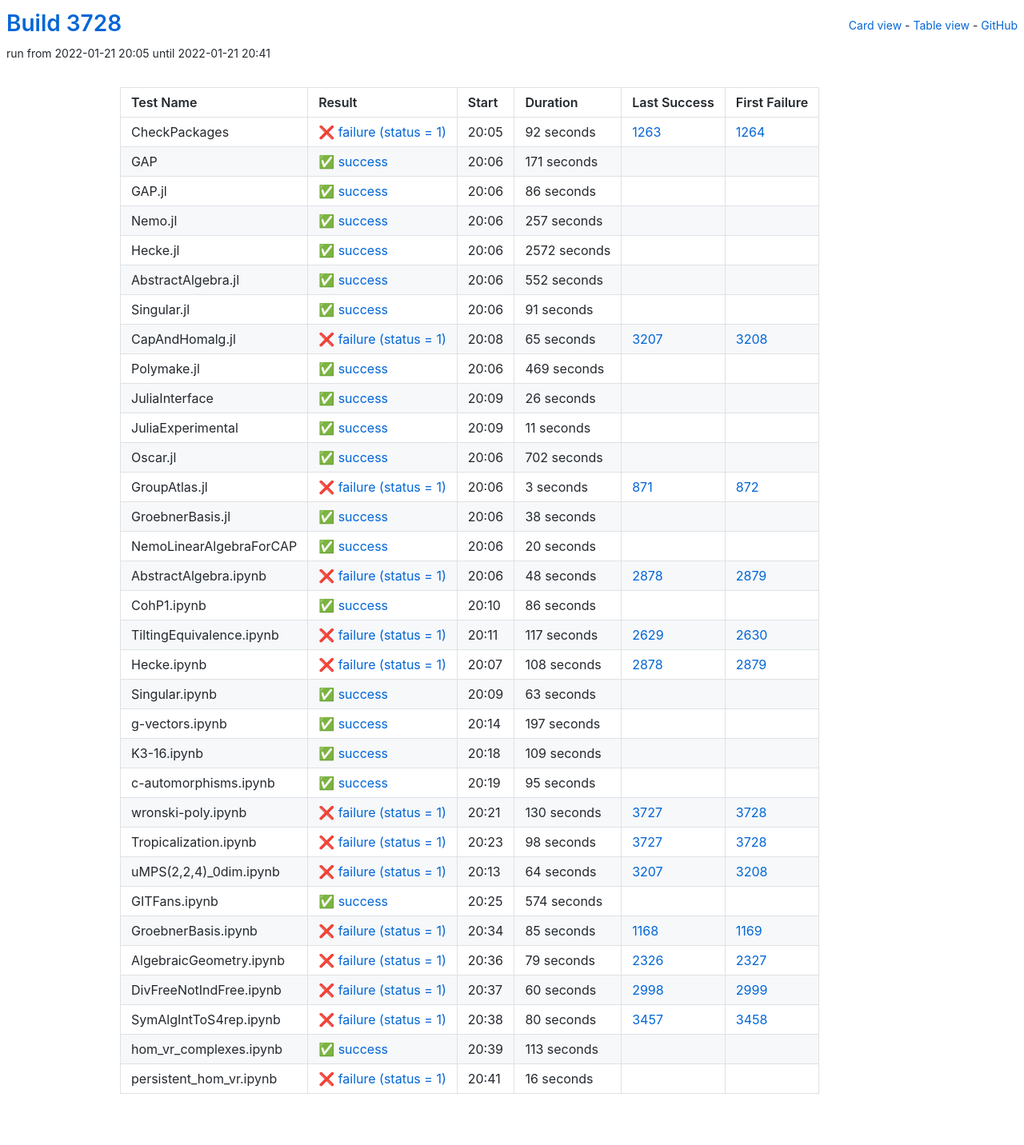
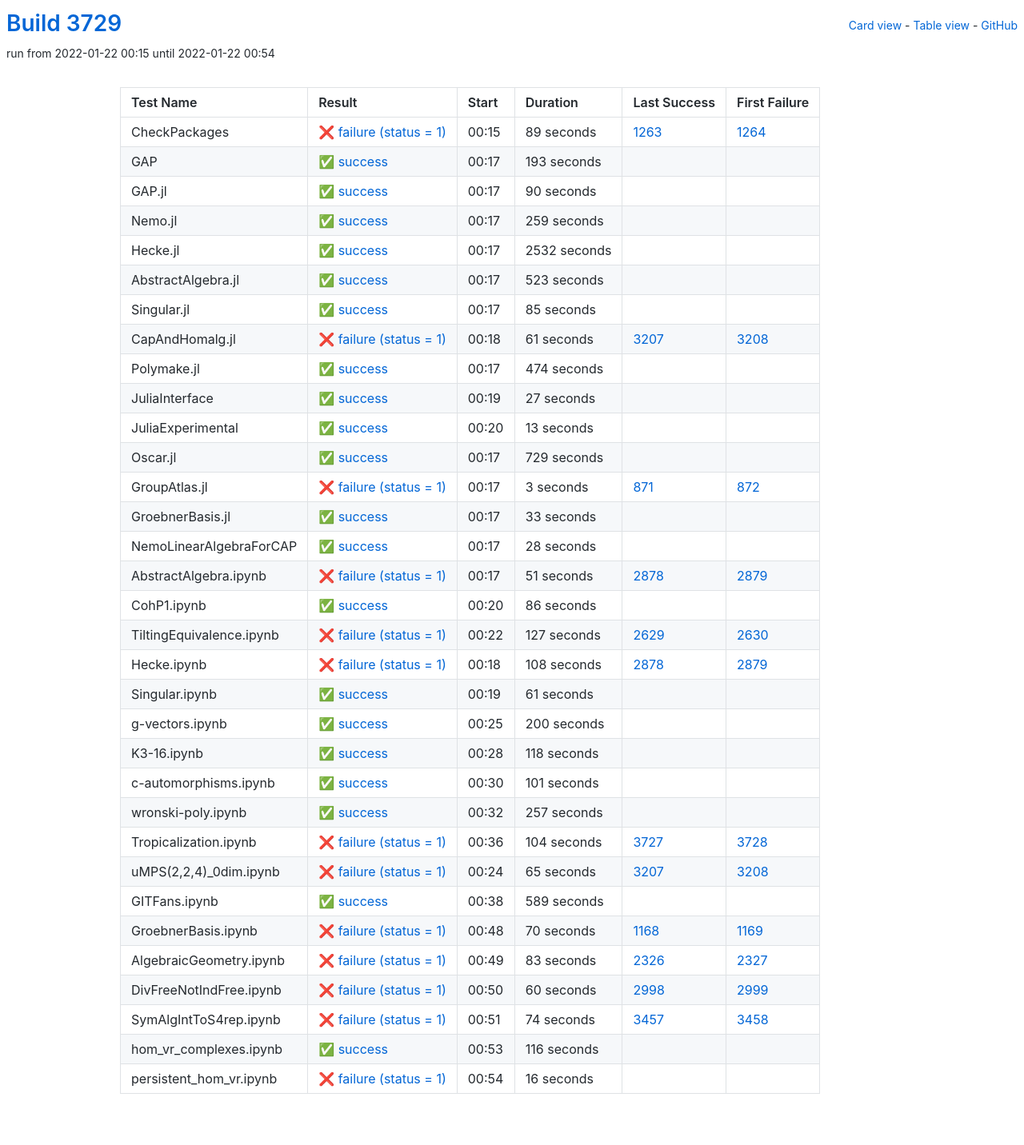
Before and after one commit to oscar-system/oscar-ci-status-stable, a Jekyll site: the page built from table.html, in a window 1280 px wide. Shown: the whole page at 80% size. Built offline with Jekyll 4.4.1, drawn with Linux system fonts in a browser that asks for light colours.

Commit message:
Build #3729

```diff
--- a/_data/ci.yml
+++ b/_data/ci.yml
@@ -1,6 +1,6 @@
 ---
-build: 3728
-build_url: https://oscarci.mathematik.uni-kl.de/job/oscar-stable/3728/
+build: 3729
+build_url: https://oscarci.mathematik.uni-kl.de/job/oscar-stable/3729/
 job: oscar-stable
 organization: oscar-system
 repo: oscar-ci-status-stable
@@ -8,152 +8,152 @@ repourl: https://github.com/oscar-system/oscar-ci-status-stable
 tests:
 - name: CheckPackages
   id: checkpackages
-  log: https://oscarci.mathematik.uni-kl.de/job/oscar-stable/3728/artifact/logs/build-3728/CheckPackages.log
-  start: 2022-01-21 20:05
+  log: https://oscarci.mathematik.uni-kl.de/job/oscar-stable/3729/artifact/logs/build-3729/CheckPackages.log
+  start: 2022-01-22 00:15
   success: false
   exitcode: 1
   status: failure
-  duration: 92
+  duration: 89
   last_success: 1263
   last_success_url: https://oscarci.mathematik.uni-kl.de/job/oscar-stable/1263/
   first_failure: 1264
   first_failure_url: https://oscarci.mathematik.uni-kl.de/job/oscar-stable/1264/
 - name: GAP
   id: gap
-  log: https://oscarci.mathematik.uni-kl.de/job/oscar-stable/3728/artifact/logs/build-3728/GAP.log
-  start: 2022-01-21 20:06
+  log: https://oscarci.mathematik.uni-kl.de/job/oscar-stable/3729/artifact/logs/build-3729/GAP.log
+  start: 2022-01-22 00:17
   success: true
   exitcode: 0
   status: success
-  duration: 171
+  duration: 193
   last_success: false
   last_success_url:
   first_failure: false
   first_failure_url:
 - name: GAP.jl
   id: gap-jl
-  log: https://oscarci.mathematik.uni-kl.de/job/oscar-stable/3728/artifact/logs/build-3728/GAP.jl.log
-  start: 2022-01-21 20:06
+  log: https://oscarci.mathematik.uni-kl.de/job/oscar-stable/3729/artifact/logs/build-3729/GAP.jl.log
+  start: 2022-01-22 00:17
   success: true
   exitcode: 0
   status: success
-  duration: 86
+  duration: 90
   last_success: false
   last_success_url:
   first_failure: false
   first_failure_url:
 - name: Nemo.jl
   id: nemo-jl
-  log: https://oscarci.mathematik.uni-kl.de/job/oscar-stable/3728/artifact/logs/build-3728/Nemo.jl.log
-  start: 2022-01-21 20:06
+  log: https://oscarci.mathematik.uni-kl.de/job/oscar-stable/3729/artifact/logs/build-3729/Nemo.jl.log
+  start: 2022-01-22 00:17
   success: true
   exitcode: 0
   status: success
-  duration: 257
+  duration: 259
   last_success: false
   last_success_url:
   first_failure: false
   first_failure_url:
 - name: Hecke.jl
   id: hecke-jl
-  log: https://oscarci.mathematik.uni-kl.de/job/oscar-stable/3728/artifact/logs/build-3728/Hecke.jl.log
-  start: 2022-01-21 20:06
+  log: https://oscarci.mathematik.uni-kl.de/job/oscar-stable/3729/artifact/logs/build-3729/Hecke.jl.log
+  start: 2022-01-22 00:17
   success: true
   exitcode: 0
   status: success
-  duration: 2572
+  duration: 2532
   last_success: false
   last_success_url:
   first_failure: false
   first_failure_url:
 - name: AbstractAlgebra.jl
   id: abstractalgebra-jl
-  log: https://oscarci.mathematik.uni-kl.de/job/oscar-stable/3728/artifact/logs/build-3728/AbstractAlgebra.jl.log
-  start: 2022-01-21 20:06
+  log: https://oscarci.mathematik.uni-kl.de/job/oscar-stable/3729/artifact/logs/build-3729/AbstractAlgebra.jl.log
+  start: 2022-01-22 00:17
   success: true
   exitcode: 0
   status: success
-  duration: 552
+  duration: 523
   last_success: false
   last_success_url:
   first_failure: false
   first_failure_url:
 - name: Singular.jl
   id: singular-jl
-  log: https://oscarci.mathematik.uni-kl.de/job/oscar-stable/3728/artifact/logs/build-3728/Singular.jl.log
-  start: 2022-01-21 20:06
+  log: https://oscarci.mathematik.uni-kl.de/job/oscar-stable/3729/artifact/logs/build-3729/Singular.jl.log
+  start: 2022-01-22 00:17
   success: true
   exitcode: 0
   status: success
-  duration: 91
+  duration: 85
   last_success: false
   last_success_url:
   first_failure: false
   first_failure_url:
 - name: CapAndHomalg.jl
   id: capandhomalg-jl
-  log: https://oscarci.mathematik.uni-kl.de/job/oscar-stable/3728/artifact/logs/build-3728/CapAndHomalg.jl.log
-  start: 2022-01-21 20:08
+  log: https://oscarci.mathematik.uni-kl.de/job/oscar-stable/3729/artifact/logs/build-3729/CapAndHomalg.jl.log
+  start: 2022-01-22 00:18
   success: false
   exitcode: 1
   status: failure
-  duration: 65
+  duration: 61
   last_success: 3207
   last_success_url: https://oscarci.mathematik.uni-kl.de/job/oscar-stable/3207/
   first_failure: 3208
   first_failure_url: https://oscarci.mathematik.uni-kl.de/job/oscar-stable/3208/
 - name: Polymake.jl
   id: polymake-jl
-  log: https://oscarci.mathematik.uni-kl.de/job/oscar-stable/3728/artifact/logs/build-3728/Polymake.jl.log
-  start: 2022-01-21 20:06
+  log: https://oscarci.mathematik.uni-kl.de/job/oscar-stable/3729/artifact/logs/build-3729/Polymake.jl.log
+  start: 2022-01-22 00:17
   success: true
   exitcode: 0
   status: success
-  duration: 469
+  duration: 474
   last_success: false
   last_success_url:
   first_failure: false
   first_failure_url:
 - name: JuliaInterface
   id: juliainterface
-  log: https://oscarci.mathematik.uni-kl.de/job/oscar-stable/3728/artifact/logs/build-3728/JuliaInterface.log
-  start: 2022-01-21 20:09
+  log: https://oscarci.mathematik.uni-kl.de/job/oscar-stable/3729/artifact/logs/build-3729/JuliaInterface.log
+  start: 2022-01-22 00:19
   success: true
   exitcode: 0
   status: success
-  duration: 26
+  duration: 27
   last_success: false
   last_success_url:
   first_failure: false
   first_failure_url:
 - name: JuliaExperimental
   id: juliaexperimental
-  log: https://oscarci.mathematik.uni-kl.de/job/oscar-stable/3728/artifact/logs/build-3728/JuliaExperimental.log
-  start: 2022-01-21 20:09
+  log: https://oscarci.mathematik.uni-kl.de/job/oscar-stable/3729/artifact/logs/build-3729/JuliaExperimental.log
+  start: 2022-01-22 00:20
   success: true
   exitcode: 0
   status: success
-  duration: 11
+  duration: 13
   last_success: false
   last_success_url:
   first_failure: false
   first_failure_url:
 - name: Oscar.jl
   id: oscar-jl
-  log: https://oscarci.mathematik.uni-kl.de/job/oscar-stable/3728/artifact/logs/build-3728/Oscar.jl.log
-  start: 2022-01-21 20:06
+  log: https://oscarci.mathematik.uni-kl.de/job/oscar-stable/3729/artifact/logs/build-3729/Oscar.jl.log
+  start: 2022-01-22 00:17
   success: true
   exitcode: 0
   status: success
-  duration: 702
+  duration: 729
   last_success: false
   last_success_url:
   first_failure: false
   first_failure_url:
 - name: GroupAtlas.jl
   id: groupatlas-jl
-  log: https://oscarci.mathematik.uni-kl.de/job/oscar-stable/3728/artifact/logs/build-3728/GroupAtlas.jl.log
-  start: 2022-01-21 20:06
+  log: https://oscarci.mathematik.uni-kl.de/job/oscar-stable/3729/artifact/logs/build-3729/GroupAtlas.jl.log
+  start: 2022-01-22 00:17
   success: false
   exitcode: 1
   status: failure
@@ -164,44 +164,44 @@ tests:
   first_failure_url: https://oscarci.mathematik.uni-kl.de/job/oscar-stable/872/
 - name: GroebnerBasis.jl
   id: groebnerbasis-jl
-  log: https://oscarci.mathematik.uni-kl.de/job/oscar-stable/3728/artifact/logs/build-3728/GroebnerBasis.jl.log
-  start: 2022-01-21 20:06
+  log: https://oscarci.mathematik.uni-kl.de/job/oscar-stable/3729/artifact/logs/build-3729/GroebnerBasis.jl.log
+  start: 2022-01-22 00:17
   success: true
   exitcode: 0
   status: success
-  duration: 38
+  duration: 33
   last_success: false
   last_success_url:
   first_failure: false
   first_failure_url:
 - name: NemoLinearAlgebraForCAP
   id: nemolinearalgebraforcap
-  log: https://oscarci.mathematik.uni-kl.de/job/oscar-stable/3728/artifact/logs/build-3728/NemoLinearAlgebraForCAP.log
-  start: 2022-01-21 20:06
+  log: https://oscarci.mathematik.uni-kl.de/job/oscar-stable/3729/artifact/logs/build-3729/NemoLinearAlgebraForCAP.log
+  start: 2022-01-22 00:17
   success: true
   exitcode: 0
   status: success
-  duration: 20
+  duration: 28
   last_success: false
   last_success_url:
   first_failure: false
   first_failure_url:
 - name: AbstractAlgebra.ipynb
   id: abstractalgebra-ipynb
-  log: https://oscarci.mathematik.uni-kl.de/job/oscar-stable/3728/artifact/logs/build-3728/AbstractAlgebra.ipynb.log
-  start: 2022-01-21 20:06
+  log: https://oscarci.mathematik.uni-kl.de/job/oscar-stable/3729/artifact/logs/build-3729/AbstractAlgebra.ipynb.log
+  start: 2022-01-22 00:17
   success: false
   exitcode: 1
   status: failure
-  duration: 48
+  duration: 51
   last_success: 2878
   last_success_url: https://oscarci.mathematik.uni-kl.de/job/oscar-stable/2878/
   first_failure: 2879
   first_failure_url: https://oscarci.mathematik.uni-kl.de/job/oscar-stable/2879/
 - name: CohP1.ipynb
   id: cohp1-ipynb
-  log: https://oscarci.mathematik.uni-kl.de/job/oscar-stable/3728/artifact/logs/build-3728/CohP1.ipynb.log
-  start: 2022-01-21 20:10
+  log: https://oscarci.mathematik.uni-kl.de/job/oscar-stable/3729/artifact/logs/build-3729/CohP1.ipynb.log
+  start: 2022-01-22 00:20
   success: true
   exitcode: 0
   status: success
@@ -212,20 +212,20 @@ tests:
   first_failure_url:
 - name: TiltingEquivalence.ipynb
   id: tiltingequivalence-ipynb
-  log: https://oscarci.mathematik.uni-kl.de/job/oscar-stable/3728/artifact/logs/build-3728/TiltingEquivalence.ipynb.log
-  start: 2022-01-21 20:11
+  log: https://oscarci.mathematik.uni-kl.de/job/oscar-stable/3729/artifact/logs/build-3729/TiltingEquivalence.ipynb.log
+  start: 2022-01-22 00:22
   success: false
   exitcode: 1
   status: failure
-  duration: 117
+  duration: 127
   last_success: 2629
   last_success_url: https://oscarci.mathematik.uni-kl.de/job/oscar-stable/2629/
   first_failure: 2630
   first_failure_url: https://oscarci.mathematik.uni-kl.de/job/oscar-stable/2630/
 - name: Hecke.ipynb
   id: hecke-ipynb
-  log: https://oscarci.mathematik.uni-kl.de/job/oscar-stable/3728/artifact/logs/build-3728/Hecke.ipynb.log
-  start: 2022-01-21 20:07
+  log: https://oscarci.mathematik.uni-kl.de/job/oscar-stable/3729/artifact/logs/build-3729/Hecke.ipynb.log
+  start: 2022-01-22 00:18
   success: false
   exitcode: 1
   status: failure
@@ -236,128 +236,128 @@ tests:
   first_failure_url: https://oscarci.mathematik.uni-kl.de/job/oscar-stable/2879/
 - name: Singular.ipynb
   id: singular-ipynb
-  log: https://oscarci.mathematik.uni-kl.de/job/oscar-stable/3728/artifact/logs/build-3728/Singular.ipynb.log
-  start: 2022-01-21 20:09
+  log: https://oscarci.mathematik.uni-kl.de/job/oscar-stable/3729/artifact/logs/build-3729/Singular.ipynb.log
+  start: 2022-01-22 00:19
   success: true
   exitcode: 0
   status: success
-  duration: 63
+  duration: 61
   last_success: false
   last_success_url:
   first_failure: false
   first_failure_url:
 - name: g-vectors.ipynb
   id: g-vectors-ipynb
-  log: https://oscarci.mathematik.uni-kl.de/job/oscar-stable/3728/artifact/logs/build-3728/g-vectors.ipynb.log
-  start: 2022-01-21 20:14
+  log: https://oscarci.mathematik.uni-kl.de/job/oscar-stable/3729/artifact/logs/build-3729/g-vectors.ipynb.log
+  start: 2022-01-22 00:25
   success: true
   exitcode: 0
   status: success
-  duration: 197
+  duration: 200
   last_success: false
   last_success_url:
   first_failure: false
   first_failure_url:
 - name: K3-16.ipynb
   id: k3-16-ipynb
-  log: https://oscarci.mathematik.uni-kl.de/job/oscar-stable/3728/artifact/logs/build-3728/K3-16.ipynb.log
-  start: 2022-01-21 20:18
+  log: https://oscarci.mathematik.uni-kl.de/job/oscar-stable/3729/artifact/logs/build-3729/K3-16.ipynb.log
+  start: 2022-01-22 00:28
   success: true
   exitcode: 0
   status: success
-  duration: 109
+  duration: 118
   last_success: false
   last_success_url:
   first_failure: false
   first_failure_url:
 - name: c-automorphisms.ipynb
   id: c-automorphisms-ipynb
-  log: https://oscarci.mathematik.uni-kl.de/job/oscar-stable/3728/artifact/logs/build-3728/c-automorphisms.ipynb.log
-  start: 2022-01-21 20:19
+  log: https://oscarci.mathematik.uni-kl.de/job/oscar-stable/3729/artifact/logs/build-3729/c-automorphisms.ipynb.log
+  start: 2022-01-22 00:30
   success: true
   exitcode: 0
   status: success
-  duration: 95
+  duration: 101
   last_success: false
   last_success_url:
   first_failure: false
   first_failure_url:
 - name: wronski-poly.ipynb
   id: wronski-poly-ipynb
-  log: https://oscarci.mathematik.uni-kl.de/job/oscar-stable/3728/artifact/logs/build-3728/wronski-poly.ipynb.log
-  start: 2022-01-21 20:21
+  log: https://oscarci.mathematik.uni-kl.de/job/oscar-stable/3729/artifact/logs/build-3729/wronski-poly.ipynb.log
+  start: 2022-01-22 00:32
+  success: true
+  exitcode: 0
+  status: success
+  duration: 257
+  last_success: false
+  last_success_url:
+  first_failure: false
+  first_failure_url:
+- name: Tropicalization.ipynb
+  id: tropicalization-ipynb
+  log: https://oscarci.mathematik.uni-kl.de/job/oscar-stable/3729/artifact/logs/build-3729/Tropicalization.ipynb.log
+  start: 2022-01-22 00:36
   success: false
   exitcode: 1
   status: failure
-  duration: 130
-  last_success: 3727
-  last_success_url: https://oscarci.mathematik.uni-kl.de/job/oscar-stable/3727/
-  first_failure: 3728
-  first_failure_url: https://oscarci.mathematik.uni-kl.de/job/oscar-stable/3728/
-- name: Tropicalization.ipynb
-  id: tropicalization-ipynb
-  log: https://oscarci.mathematik.uni-kl.de/job/oscar-stable/3728/artifact/logs/build-3728/Tropicalization.ipynb.log
-  start: 2022-01-21 20:23
-  success: false
-  exitcode: 1
-  status: failure
-  duration: 98
+  duration: 104
   last_success: 3727
   last_success_url: https://oscarci.mathematik.uni-kl.de/job/oscar-stable/3727/
   first_failure: 3728
   first_failure_url: https://oscarci.mathematik.uni-kl.de/job/oscar-stable/3728/
 - name: uMPS(2,2,4)_0dim.ipynb
   id: umps-2-2-4-0dim-ipynb
-  log: https://oscarci.mathematik.uni-kl.de/job/oscar-stable/3728/artifact/logs/build-3728/uMPS-2-2-4-_0dim.ipynb.log
-  start: 2022-01-21 20:13
+  log: https://oscarci.mathematik.uni-kl.de/job/oscar-stable/3729/artifact/logs/build-3729/uMPS-2-2-4-_0dim.ipynb.log
+  start: 2022-01-22 00:24
   success: false
   exitcode: 1
   status: failure
-  duration: 64
+  duration: 65
   last_success: 3207
   last_success_url: https://oscarci.mathematik.uni-kl.de/job/oscar-stable/3207/
   first_failure: 3208
   first_failure_url: https://oscarci.mathematik.uni-kl.de/job/oscar-stable/3208/
 - name: GITFans.ipynb
   id: gitfans-ipynb
-  log: https://oscarci.mathematik.uni-kl.de/job/oscar-stable/3728/artifact/logs/build-3728/GITFans.ipynb.log
-  start: 2022-01-21 20:25
+  log: https://oscarci.mathematik.uni-kl.de/job/oscar-stable/3729/artifact/logs/build-3729/GITFans.ipynb.log
+  start: 2022-01-22 00:38
   success: true
   exitcode: 0
   status: success
-  duration: 574
+  duration: 589
   last_success: false
   last_success_url:
   first_failure: false
   first_failure_url:
 - name: GroebnerBasis.ipynb
   id: groebnerbasis-ipynb
-  log: https://oscarci.mathematik.uni-kl.de/job/oscar-stable/3728/artifact/logs/build-3728/GroebnerBasis.ipynb.log
-  start: 2022-01-21 20:34
+  log: https://oscarci.mathematik.uni-kl.de/job/oscar-stable/3729/artifact/logs/build-3729/GroebnerBasis.ipynb.log
+  start: 2022-01-22 00:48
   success: false
   exitcode: 1
   status: failure
-  duration: 85
+  duration: 70
   last_success: 1168
   last_success_url: https://oscarci.mathematik.uni-kl.de/job/oscar-stable/1168/
   first_failure: 1169
   first_failure_url: https://oscarci.mathematik.uni-kl.de/job/oscar-stable/1169/
 - name: AlgebraicGeometry.ipynb
   id: algebraicgeometry-ipynb
-  log: https://oscarci.mathematik.uni-kl.de/job/oscar-stable/3728/artifact/logs/build-3728/AlgebraicGeometry.ipynb.log
-  start: 2022-01-21 20:36
+  log: https://oscarci.mathematik.uni-kl.de/job/oscar-stable/3729/artifact/logs/build-3729/AlgebraicGeometry.ipynb.log
+  start: 2022-01-22 00:49
   success: false
   exitcode: 1
   status: failure
-  duration: 79
+  duration: 83
   last_success: 2326
   last_success_url: https://oscarci.mathematik.uni-kl.de/job/oscar-stable/2326/
   first_failure: 2327
   first_failure_url: https://oscarci.mathematik.uni-kl.de/job/oscar-stable/2327/
 - name: DivFreeNotIndFree.ipynb
   id: divfreenotindfree-ipynb
-  log: https://oscarci.mathematik.uni-kl.de/job/oscar-stable/3728/artifact/logs/build-3728/DivFreeNotIndFree.ipynb.log
-  start: 2022-01-21 20:37
+  log: https://oscarci.mathematik.uni-kl.de/job/oscar-stable/3729/artifact/logs/build-3729/DivFreeNotIndFree.ipynb.log
+  start: 2022-01-22 00:50
   success: false
   exitcode: 1
   status: failure
@@ -368,32 +368,32 @@ tests:
   first_failure_url: https://oscarci.mathematik.uni-kl.de/job/oscar-stable/2999/
 - name: SymAlgIntToS4rep.ipynb
   id: symalginttos4rep-ipynb
-  log: https://oscarci.mathematik.uni-kl.de/job/oscar-stable/3728/artifact/logs/build-3728/SymAlgIntToS4rep.ipynb.log
-  start: 2022-01-21 20:38
+  log: https://oscarci.mathematik.uni-kl.de/job/oscar-stable/3729/artifact/logs/build-3729/SymAlgIntToS4rep.ipynb.log
+  start: 2022-01-22 00:51
   success: false
   exitcode: 1
   status: failure
-  duration: 80
+  duration: 74
   last_success: 3457
   last_success_url: https://oscarci.mathematik.uni-kl.de/job/oscar-stable/3457/
   first_failure: 3458
   first_failure_url: https://oscarci.mathematik.uni-kl.de/job/oscar-stable/3458/
 - name: hom_vr_complexes.ipynb
   id: hom-vr-complexes-ipynb
-  log: https://oscarci.mathematik.uni-kl.de/job/oscar-stable/3728/artifact/logs/build-3728/hom_vr_complexes.ipynb.log
-  start: 2022-01-21 20:39
+  log: https://oscarci.mathematik.uni-kl.de/job/oscar-stable/3729/artifact/logs/build-3729/hom_vr_complexes.ipynb.log
+  start: 2022-01-22 00:53
   success: true
   exitcode: 0
   status: success
-  duration: 113
+  duration: 116
   last_success: false
   last_success_url:
   first_failure: false
   first_failure_url:
 - name: persistent_hom_vr.ipynb
   id: persistent-hom-vr-ipynb
-  log: https://oscarci.mathematik.uni-kl.de/job/oscar-stable/3728/artifact/logs/build-3728/persistent_hom_vr.ipynb.log
-  start: 2022-01-21 20:41
+  log: https://oscarci.mathematik.uni-kl.de/job/oscar-stable/3729/artifact/logs/build-3729/persistent_hom_vr.ipynb.log
+  start: 2022-01-22 00:54
   success: false
   exitcode: 1
   status: failure
```
Also changed, not shown: README.md.
